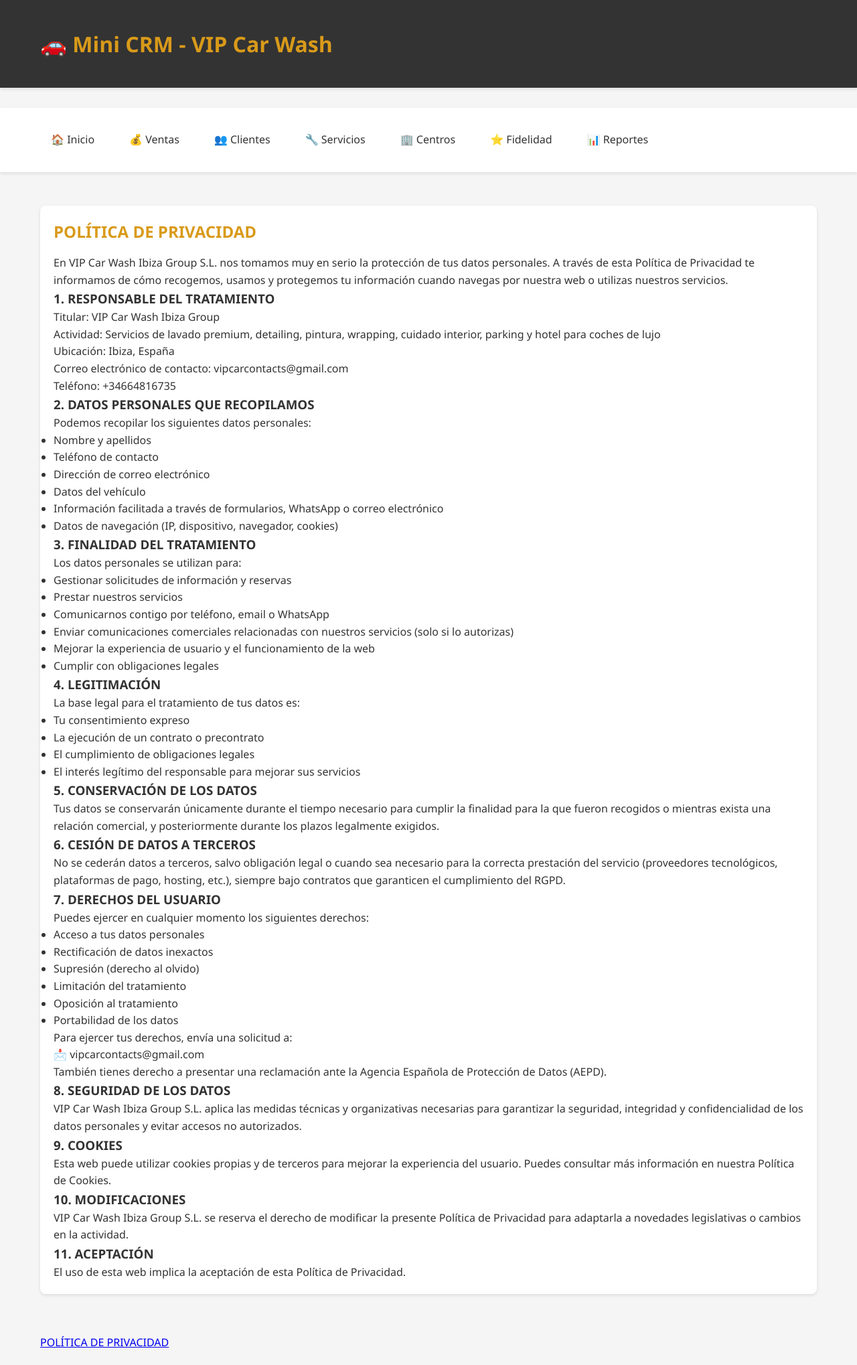
After one commit to paulopim/appvcw, a Flask app: page /privacidad in a window 1280 px wide. The commit adds this page. Shown: the whole page at 67% size. Run offline with Flask 3, Linux system fonts and the light colour scheme.

Commit message:
Add privacy policy page and footer link

```diff
--- a/mini-crm/app.py
+++ b/mini-crm/app.py
@@ -366,5 +366,10 @@ def reporte_top_fidelidad():
     reporte = database.get_reporte_top_clientes_fidelidad()
     return render_template('reporte_fidelidad.html', reporte=reporte)
 
+@app.route('/privacidad')
+def privacidad():
+    """Página de política de privacidad"""
+    return render_template('privacidad.html')
+
 if __name__ == '__main__':
     app.run(debug=True, host='0.0.0.0', port=5000)
--- a/mini-crm/templates/base.html
+++ b/mini-crm/templates/base.html
@@ -32,6 +32,12 @@
         {% block content %}{% endblock %}
     </div>
 
+    <footer>
+        <div class="container">
+            <p><a href="{{ url_for('privacidad') }}">POLÍTICA DE PRIVACIDAD</a></p>
+        </div>
+    </footer>
+
     <script src="{{ url_for('static', filename='js/main.js') }}"></script>
     {% block extra_js %}{% endblock %}
 </body>
--- /dev/null
+++ b/mini-crm/templates/privacidad.html
@@ -0,0 +1,82 @@
+{% extends "base.html" %}
+
+{% block title %}Política de Privacidad - Mini CRM{% endblock %}
+
+{% block content %}
+<div class="card">
+    <h2>POLÍTICA DE PRIVACIDAD</h2>
+    <p>En VIP Car Wash Ibiza Group S.L. nos tomamos muy en serio la protección de tus datos personales. A través de esta Política de Privacidad te informamos de cómo recogemos, usamos y protegemos tu información cuando navegas por nuestra web o utilizas nuestros servicios.</p>
+
+    <h3>1. RESPONSABLE DEL TRATAMIENTO</h3>
+    <p>
+        Titular: VIP Car Wash Ibiza Group<br>
+        Actividad: Servicios de lavado premium, detailing, pintura, wrapping, cuidado interior, parking y hotel para coches de lujo<br>
+        Ubicación: Ibiza, España<br>
+        Correo electrónico de contacto: vipcarcontacts@gmail.com<br>
+        Teléfono: +34664816735
+    </p>
+
+    <h3>2. DATOS PERSONALES QUE RECOPILAMOS</h3>
+    <p>Podemos recopilar los siguientes datos personales:</p>
+    <ul>
+        <li>Nombre y apellidos</li>
+        <li>Teléfono de contacto</li>
+        <li>Dirección de correo electrónico</li>
+        <li>Datos del vehículo</li>
+        <li>Información facilitada a través de formularios, WhatsApp o correo electrónico</li>
+        <li>Datos de navegación (IP, dispositivo, navegador, cookies)</li>
+    </ul>
+
+    <h3>3. FINALIDAD DEL TRATAMIENTO</h3>
+    <p>Los datos personales se utilizan para:</p>
+    <ul>
+        <li>Gestionar solicitudes de información y reservas</li>
+        <li>Prestar nuestros servicios</li>
+        <li>Comunicarnos contigo por teléfono, email o WhatsApp</li>
+        <li>Enviar comunicaciones comerciales relacionadas con nuestros servicios (solo si lo autorizas)</li>
+        <li>Mejorar la experiencia de usuario y el funcionamiento de la web</li>
+        <li>Cumplir con obligaciones legales</li>
+    </ul>
+
+    <h3>4. LEGITIMACIÓN</h3>
+    <p>La base legal para el tratamiento de tus datos es:</p>
+    <ul>
+        <li>Tu consentimiento expreso</li>
+        <li>La ejecución de un contrato o precontrato</li>
+        <li>El cumplimiento de obligaciones legales</li>
+        <li>El interés legítimo del responsable para mejorar sus servicios</li>
+    </ul>
+
+    <h3>5. CONSERVACIÓN DE LOS DATOS</h3>
+    <p>Tus datos se conservarán únicamente durante el tiempo necesario para cumplir la finalidad para la que fueron recogidos o mientras exista una relación comercial, y posteriormente durante los plazos legalmente exigidos.</p>
+
+    <h3>6. CESIÓN DE DATOS A TERCEROS</h3>
+    <p>No se cederán datos a terceros, salvo obligación legal o cuando sea necesario para la correcta prestación del servicio (proveedores tecnológicos, plataformas de pago, hosting, etc.), siempre bajo contratos que garanticen el cumplimiento del RGPD.</p>
+
+    <h3>7. DERECHOS DEL USUARIO</h3>
+    <p>Puedes ejercer en cualquier momento los siguientes derechos:</p>
+    <ul>
+        <li>Acceso a tus datos personales</li>
+        <li>Rectificación de datos inexactos</li>
+        <li>Supresión (derecho al olvido)</li>
+        <li>Limitación del tratamiento</li>
+        <li>Oposición al tratamiento</li>
+        <li>Portabilidad de los datos</li>
+    </ul>
+    <p>Para ejercer tus derechos, envía una solicitud a:<br>
+    📩 vipcarcontacts@gmail.com</p>
+    <p>También tienes derecho a presentar una reclamación ante la Agencia Española de Protección de Datos (AEPD).</p>
+
+    <h3>8. SEGURIDAD DE LOS DATOS</h3>
+    <p>VIP Car Wash Ibiza Group S.L. aplica las medidas técnicas y organizativas necesarias para garantizar la seguridad, integridad y confidencialidad de los datos personales y evitar accesos no autorizados.</p>
+
+    <h3>9. COOKIES</h3>
+    <p>Esta web puede utilizar cookies propias y de terceros para mejorar la experiencia del usuario. Puedes consultar más información en nuestra Política de Cookies.</p>
+
+    <h3>10. MODIFICACIONES</h3>
+    <p>VIP Car Wash Ibiza Group S.L. se reserva el derecho de modificar la presente Política de Privacidad para adaptarla a novedades legislativas o cambios en la actividad.</p>
+
+    <h3>11. ACEPTACIÓN</h3>
+    <p>El uso de esta web implica la aceptación de esta Política de Privacidad.</p>
+</div>
+{% endblock %}
```
Also changed, not shown: 2 other files.
